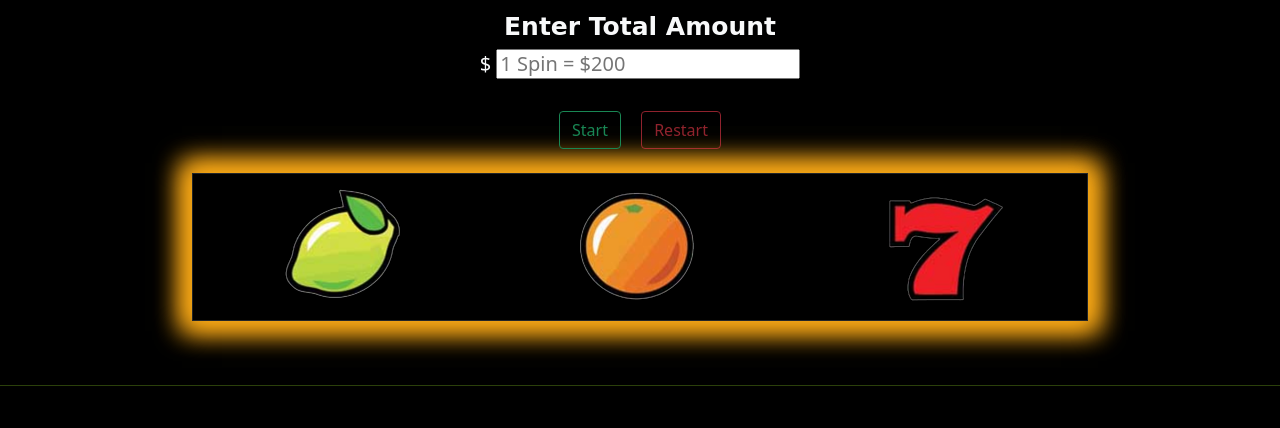
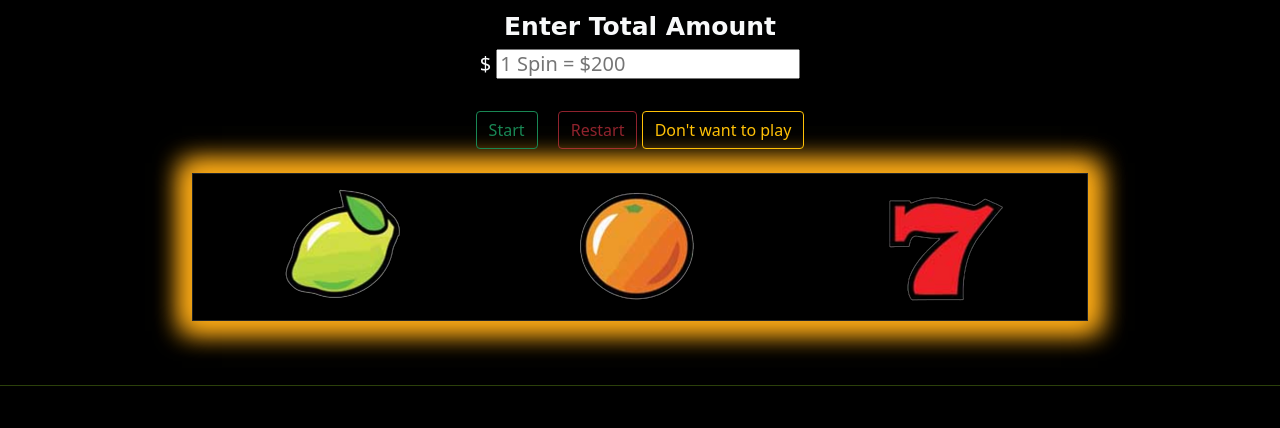
Before and after one commit to Gurupremrajpal/Slot-machine-game, a plain HTML site: page Slot-machine-game/index.html in a window 1280 px wide. Shown: the part 111-539 px from the top of the page. Drawn offline with nearby package versions, Linux system fonts and the light colour scheme.

Commit message:
Update index.html

```diff
--- a/Slot-machine-game/index.html
+++ b/Slot-machine-game/index.html
@@ -37,6 +37,7 @@
     <div>
       <button type="button" class="imgbtn btn btn-outline-success">Start</button>
       <button type="button" class="restartbtn btn btn-outline-danger">Restart</button>
+      <button type="button" class="changebtn btn btn-outline-warning">Don't want to play</button>
     </div>
 
     <br>
```
